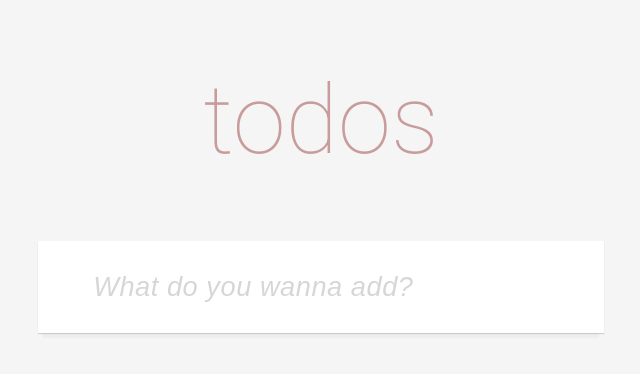
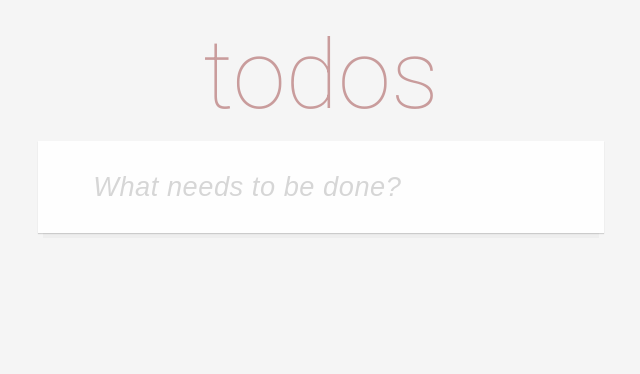
Before and after one commit to FrozenHearth/TodoList, a React (Create React App) app: page / in a window 1280 px wide. Shown: the top 374 px of the page, without its empty margins (319-959 px from the left). Built offline with nearby package versions, Linux system fonts and the light colour scheme.

Commit message:
Added the delete feature and installed gh-pages for production

```diff
--- a/package.json
+++ b/package.json
@@ -3,12 +3,15 @@
   "version": "0.1.0",
   "private": true,
   "dependencies": {
+    "gh-pages": "^2.0.1",
     "react": "^16.8.6",
     "react-dom": "^16.8.6",
     "react-scripts": "3.0.1",
     "shortid": "^2.2.14"
   },
   "scripts": {
+    "predeploy": "npm run build",
+    "deploy": "gh-pages -d build",
     "start": "react-scripts start",
     "build": "react-scripts build",
     "test": "react-scripts test",
@@ -28,5 +31,6 @@
       "last 1 firefox version",
       "last 1 safari version"
     ]
-  }
+  },
+  "homepage": "https://frozenhearth.github.io/TodoListReact"
 }
--- a/src/components/TodoInput.js
+++ b/src/components/TodoInput.js
@@ -39,7 +39,7 @@ export default class TodoInput extends React.Component {
           onChange={this.handleChange}
           name="text"
           type="text"
-          placeholder="What do you wanna add?"
+          placeholder="What needs to be done?"
         />
       </form>
     );
--- a/src/components/TodoItem.js
+++ b/src/components/TodoItem.js
@@ -14,6 +14,9 @@ function TodoItem(props) {
       >
         {props.todo.text}
       </p>
+      <button onClick={props.deleteTodo} className="delete-btn">
+        X
+      </button>
     </div>
   );
 }
--- a/src/components/TodoList.js
+++ b/src/components/TodoList.js
@@ -36,6 +36,12 @@ export default class TodoList extends React.Component {
       activeTodo: activeTodo
     });
   };
+
+  deleteTodo = id => {
+    this.setState({
+      todos: this.state.todos.filter(todo => todo.id !== id)
+    });
+  };
   render() {
     let todos = [];
     if (
@@ -64,6 +70,7 @@ export default class TodoList extends React.Component {
               <TodoItem
                 key={todo.id}
                 toggleCompleted={() => this.toggleCompleted(todo.id)}
+                deleteTodo={() => this.deleteTodo(todo.id)}
                 todo={todo}
               />
             ))}
--- a/src/styles/styles.css
+++ b/src/styles/styles.css
@@ -6,7 +6,7 @@ body {
 }
 
 .todo-list {
-  background-color: #fff;
+  background-color: #fefefe;
   margin: auto;
   width: 40%;
   display: flex;
@@ -44,9 +44,9 @@ body {
   display: flex;
   width: 40%;
   padding: 30px;
-  margin: 1em auto 0.1em auto;
+  margin: -2em auto 0.1em auto;
   outline: 0;
-  background-color: #fff;
+  background: #fefefe;
   border: none;
   box-shadow: 0 1px 1px rgba(0, 0, 0, 0.15), 0 10px 0 -5px #eee;
   font-size: 1.7em;
@@ -59,7 +59,7 @@ body {
   font-style: italic;
   opacity: 0.8;
   letter-spacing: 0.02em;
-  font-weight: 100;
+  font-weight: 300;
 }
 
 .header-text {
@@ -67,16 +67,24 @@ body {
   color: #96373778;
   font-weight: 100;
   font-size: 6em;
+  margin-top: 0.2em;
 }
 
 .delete-btn {
   margin-left: auto;
   background: none;
+  padding-right: 1.5em;
   outline: none;
   color: #96373778;
   cursor: pointer;
   border: none;
-  font-size: 1em;
+  font-size: 1.5em;
+  vertical-align: middle;
+}
+
+.delete-btn:active,
+.delete-btn:hover {
+  color: rgba(150, 55, 55, 0.9);
 }
 
 .footer-container {
```
Also changed, not shown: 1 other file (tests, documents, lock files or other folders).
